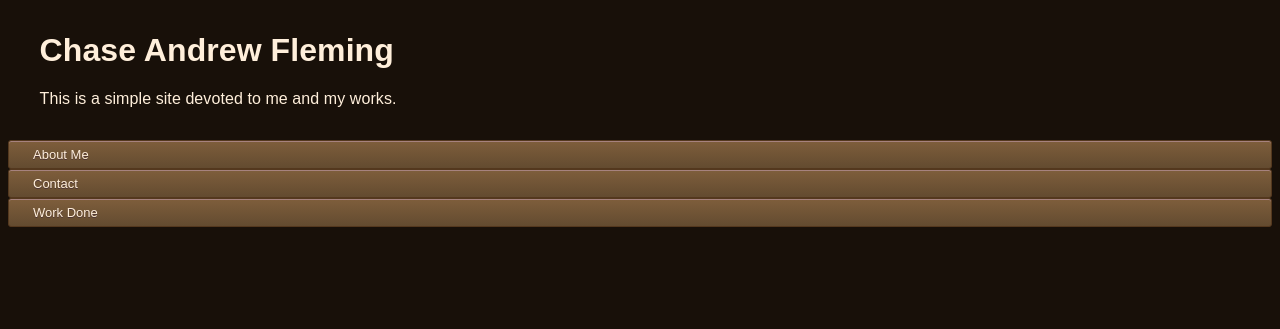
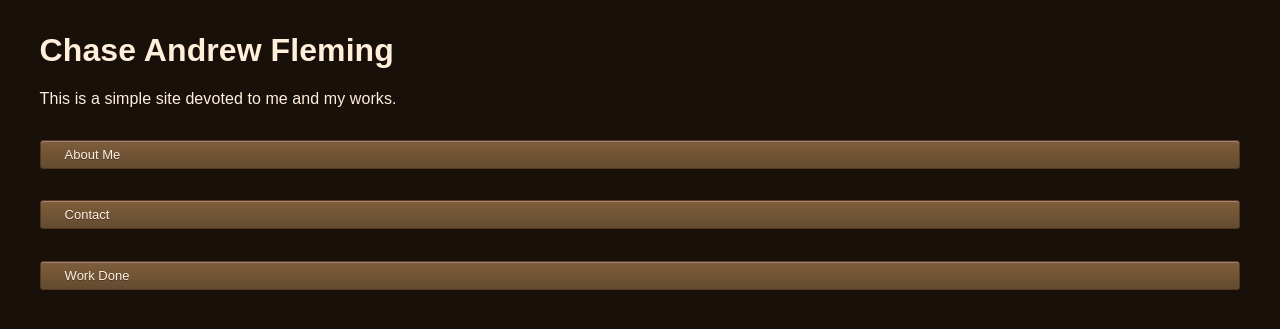
Before and after one commit to cflemi12/cflemi12.github.io, a PHP site: page / in a window 1280 px wide. Shown: the top 329 px of the page. Run offline with PHP 8.4, Linux system fonts and the light colour scheme; some web fonts are replaced.

Commit message:
we looking good

```diff
--- a/style.css
+++ b/style.css
@@ -42,6 +42,7 @@ body {
 	padding:6px 24px;
 	text-decoration:none;
 	text-shadow:0px 1px 0px #4d3534;
+  margin: 2.5%;
 }
 .myButton:hover {
 	background:-webkit-gradient(linear, left top, left bottom, color-stop(0.05, #634b30), color-stop(1, #7d5d3b));
```
